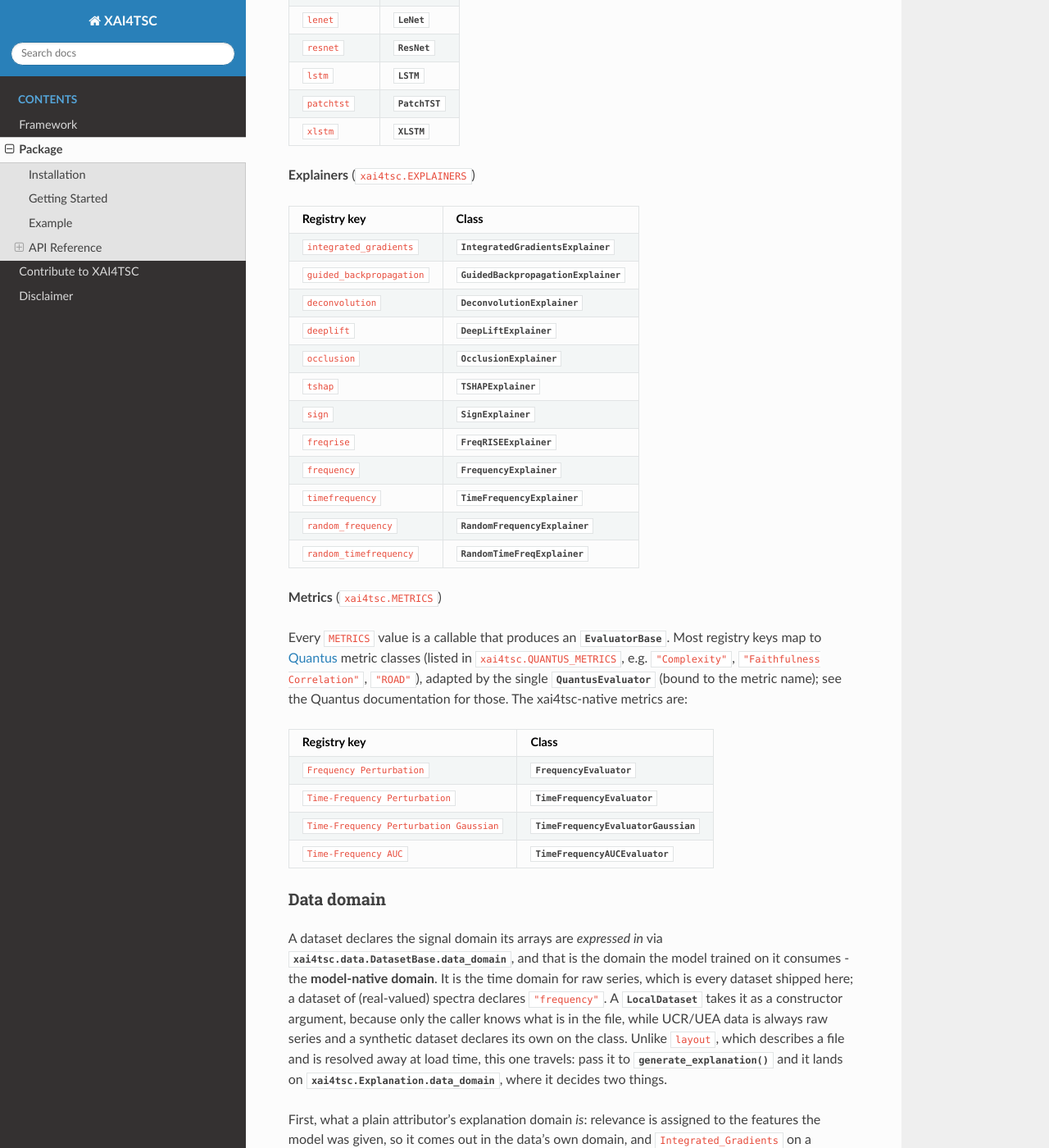
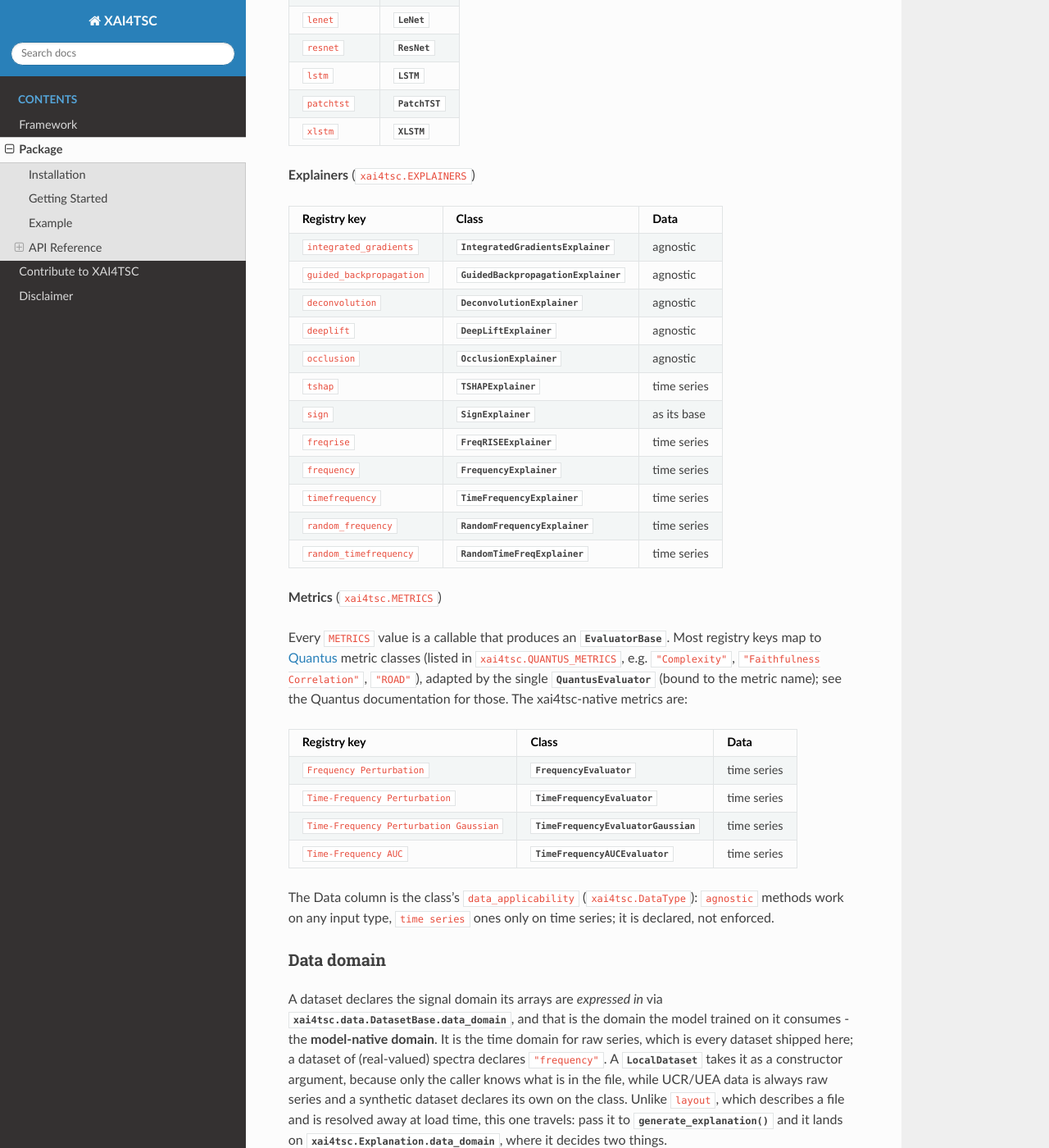
Before and after one commit to TimeXAIgroup/XAI4TSC, a Sphinx documentation site: the page built from docs/source/package.rst, in a window 1280 px wide and 1400 px high, scrolled down 2374 px. Shown: the whole window at 82% size. Built offline with Sphinx 7.4.7 and the Read the Docs theme 3.1.0, drawn with Linux system fonts in a browser that asks for light colours; pages that are not in the unit, such as notebooks, are missing from menus.

Commit message:
Feat(docs): Added data domain for explainer metric documentation.

```diff
--- a/docs/source/package.rst
+++ b/docs/source/package.rst
@@ -122,22 +122,22 @@ Registry key   Class
 
 **Explainers** (``xai4tsc.EXPLAINERS``)
 
-==========================  ==================================================================================
-Registry key                 Class
-==========================  ==================================================================================
-``integrated_gradients``    :class:`~xai4tsc.xai.feature_attribution.IntegratedGradientsExplainer`
-``guided_backpropagation``  :class:`~xai4tsc.xai.feature_attribution.GuidedBackpropagationExplainer`
-``deconvolution``           :class:`~xai4tsc.xai.feature_attribution.DeconvolutionExplainer`
-``deeplift``                :class:`~xai4tsc.xai.feature_attribution.DeepLiftExplainer`
-``occlusion``               :class:`~xai4tsc.xai.feature_attribution.OcclusionExplainer`
-``tshap``                   :class:`~xai4tsc.xai.feature_attribution.TSHAPExplainer`
-``sign``                    :class:`~xai4tsc.xai.wrappers.SignExplainer`
-``freqrise``                :class:`~xai4tsc.xai.freqrise.FreqRISEExplainer`
-``frequency``               :class:`~xai4tsc.xai.explanation_domains.FrequencyExplainer`
-``timefrequency``           :class:`~xai4tsc.xai.explanation_domains.TimeFrequencyExplainer`
-``random_frequency``        :class:`~xai4tsc.xai.random_baseline.RandomFrequencyExplainer`
-``random_timefrequency``    :class:`~xai4tsc.xai.random_baseline.RandomTimeFreqExplainer`
-==========================  ==================================================================================
+===========================  =========================================================================  ============
+Registry key                 Class                                                                      Data
+===========================  =========================================================================  ============
+``integrated_gradients``     :class:`~xai4tsc.xai.feature_attribution.IntegratedGradientsExplainer`     agnostic
+``guided_backpropagation``   :class:`~xai4tsc.xai.feature_attribution.GuidedBackpropagationExplainer`   agnostic
+``deconvolution``            :class:`~xai4tsc.xai.feature_attribution.DeconvolutionExplainer`           agnostic
+``deeplift``                 :class:`~xai4tsc.xai.feature_attribution.DeepLiftExplainer`                agnostic
+``occlusion``                :class:`~xai4tsc.xai.feature_attribution.OcclusionExplainer`               agnostic
+``tshap``                    :class:`~xai4tsc.xai.feature_attribution.TSHAPExplainer`                   time series
+``sign``                     :class:`~xai4tsc.xai.wrappers.SignExplainer`                               as its base
+``freqrise``                 :class:`~xai4tsc.xai.freqrise.FreqRISEExplainer`                           time series
+``frequency``                :class:`~xai4tsc.xai.explanation_domains.FrequencyExplainer`               time series
+``timefrequency``            :class:`~xai4tsc.xai.explanation_domains.TimeFrequencyExplainer`           time series
+``random_frequency``         :class:`~xai4tsc.xai.random_baseline.RandomFrequencyExplainer`             time series
+``random_timefrequency``     :class:`~xai4tsc.xai.random_baseline.RandomTimeFreqExplainer`              time series
+===========================  =========================================================================  ============
 
 **Metrics** (``xai4tsc.METRICS``)
 
@@ -149,14 +149,18 @@ classes (listed in ``xai4tsc.QUANTUS_METRICS``, e.g. ``"Complexity"``,
 :class:`~xai4tsc.evaluation.base.QuantusEvaluator` (bound to the metric name); see the
 Quantus documentation for those. The xai4tsc-native metrics are:
 
-===========================================  ============================================================================
-Registry key                                  Class
-===========================================  ============================================================================
-``Frequency Perturbation``                   :class:`~xai4tsc.evaluation.frequency_evaluate.FrequencyEvaluator`
-``Time-Frequency Perturbation``              :class:`~xai4tsc.evaluation.timefrequency_perturbation.TimeFrequencyEvaluator`
-``Time-Frequency Perturbation Gaussian``     :class:`~xai4tsc.evaluation.timefrequency_perturbation.TimeFrequencyEvaluatorGaussian`
-``Time-Frequency AUC``                       :class:`~xai4tsc.evaluation.timefrequency_auc.TimeFrequencyAUCEvaluator`
-===========================================  ============================================================================
+=========================================  =======================================================================================  ============
+Registry key                               Class                                                                                    Data
+=========================================  =======================================================================================  ============
+``Frequency Perturbation``                 :class:`~xai4tsc.evaluation.frequency_evaluate.FrequencyEvaluator`                       time series
+``Time-Frequency Perturbation``            :class:`~xai4tsc.evaluation.timefrequency_perturbation.TimeFrequencyEvaluator`           time series
+``Time-Frequency Perturbation Gaussian``   :class:`~xai4tsc.evaluation.timefrequency_perturbation.TimeFrequencyEvaluatorGaussian`   time series
+``Time-Frequency AUC``                     :class:`~xai4tsc.evaluation.timefrequency_auc.TimeFrequencyAUCEvaluator`                 time series
+=========================================  =======================================================================================  ============
+
+The Data column is the class's ``data_applicability`` (``xai4tsc.DataType``):
+``agnostic`` methods work on any input type, ``time series`` ones only on time
+series; it is declared, not enforced.
 
 Data domain
 ~~~~~~~~~~~
```
